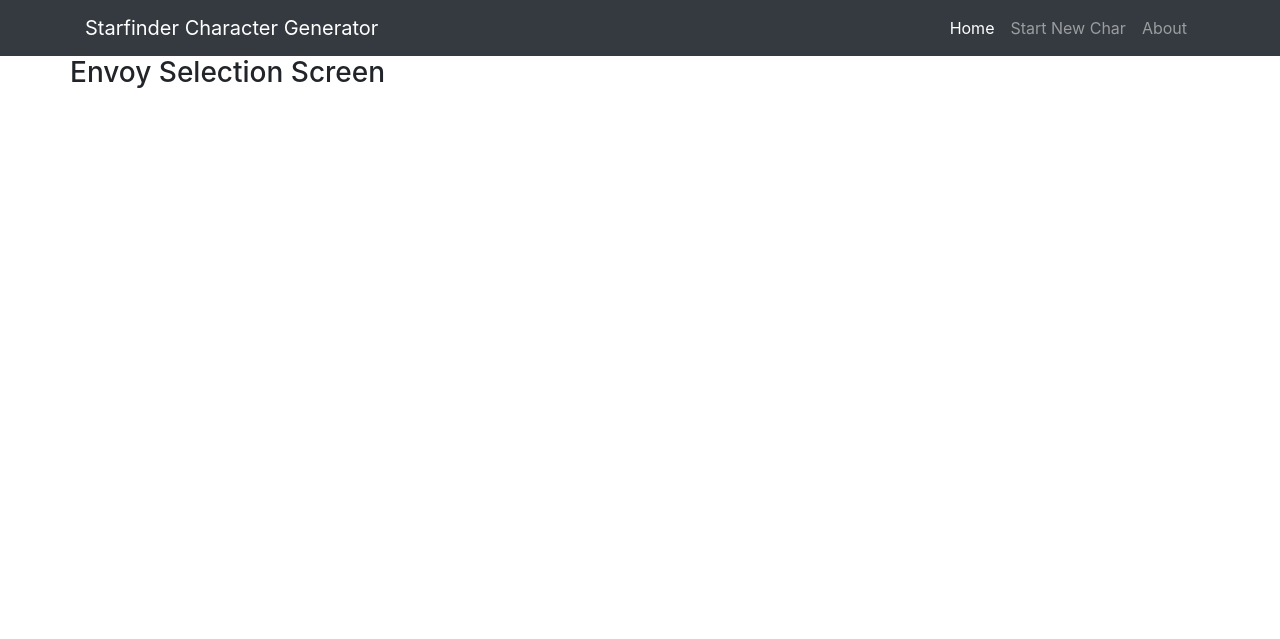
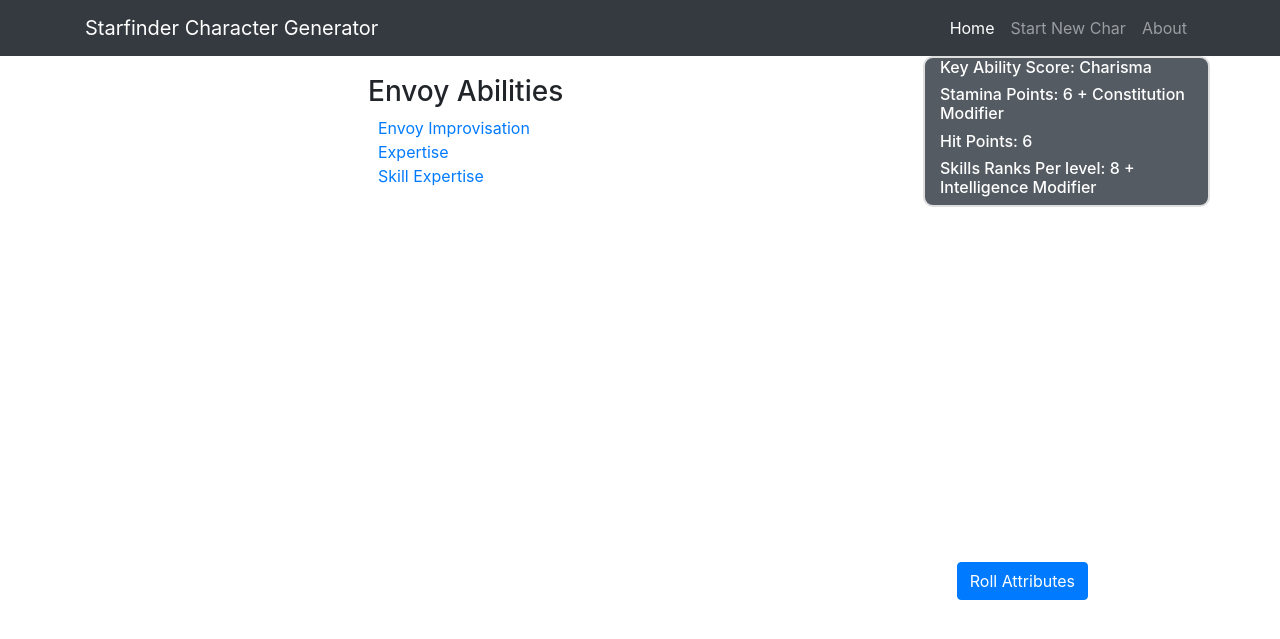
Before and after one commit to r3xd3l0r14n/charSheetCreateWeb, a Flask app: page /charSelectionEnvoy in a window 1280 px wide. Shown: the top 639 px of the page. Run offline with Flask 2, Linux system fonts and the light colour scheme; some libraries are stand-ins or nearby versions.

Commit message:
v0.3 One character selection (Envoy) page working and rolling attributes page added. Cleanup of JSON files.

```diff
--- a/app/character.py
+++ b/app/character.py
@@ -17,15 +17,18 @@
     def setClass(self, cls):
         self.cls = cls
 
+    def setImprovs(self, v):
+        self.improvs = v
+
     def createPDF(self):
         packet = io.BytesIO()
         # create a new PDF with Reportlab
         can = canvas.Canvas(packet, pagesize=letter)
-        can.drawString(155, 753, self.name) #Draw the name on the top
-        can.drawString(215, 731, self.race) #Draw our character race on the sheet
-        can.drawString(165, 710, self.gender) #Draw gender
-        can.drawString(20, 730, self.charClass) #Draw Class
-        can.drawString(315, 730, self.theme) #Theme
+        can.drawString(155, 753, self.name)  # Draw the name on the top
+        can.drawString(215, 731, self.race)  # Draw our character race on the sheet
+        can.drawString(165, 710, self.gender)  # Draw gender
+        can.drawString(20, 730, self.charClass)  # Draw Class
+        can.drawString(315, 730, self.theme)  # Theme
         can.save()
 
         # move to the beginning of the StringIO buffer
--- a/app/json/classes/envoy.json
+++ b/app/json/classes/envoy.json
@@ -1,5 +1,65 @@
 {
-  "Envoy": {
-    "FlavText": "You make your way in the universe with a charming smile, quick wit, and keen sense of self-preservation, and excel at letting others to do what you want. You might be a trickster, hustler, or con artist, or you might serve as an actor, ambassador, or businessperson, paving the way for negotiation through kind words or the occasional dirty trick. You are often the group’s strategist, using your quick wit and tactical acumen to push your friends to greater heights. You may also be skilled in diplomacy, serving as the face for a starship crew, talking your way into restricted systems or gaining audiences"
+  "FlavText": "You make your way in the universe with a charming smile, quick wit, and keen sense of self-preservation, and excel at letting others to do what you want. You might be a trickster, hustler, or con artist, or you might serve as an actor, ambassador, or businessperson, paving the way for negotiation through kind words or the occasional dirty trick. You are often the group’s strategist, using your quick wit and tactical acumen to push your friends to greater heights. You may also be skilled in diplomacy, serving as the face for a starship crew, talking your way into restricted systems or gaining audiences",
+  "keyScore": "Charisma",
+  "spT": "6 + Constitution Modifier",
+  "sp" : "6",
+  "hp": "6",
+  "sRanksT": "8 + Intelligence Modifier",
+  "sRanks" : "8",
+  "cSkills": [
+    "Acrobatics",
+    "Athletics",
+    "Bluff",
+    "Computers",
+    "Culture",
+    "Diplomacy",
+    "Disguise",
+    "Engineering",
+    "Intimidate",
+    "Medicine",
+    "Perception",
+    "Piloting",
+    "Profession",
+    "Sense Motive",
+    "Sleight of Hand",
+    "Stealth"
+  ],
+  "aProf": "Light Armor",
+  "wProf": [
+    "Basic Melee",
+    "Grenades",
+    "Small Arms"
+  ],
+  "1": {
+    "bab": "0",
+    "fSave": "0",
+    "rSave": "2",
+    "wSave": "2",
+    "abilities": {
+      "EnvoyImprovisation" : {
+        "title" : "Envoy Improvisation",
+        "flavText" : "As you gain experience, you learn envoy improvisations—little tricks that bolster allies, confound enemies, or change the ebb and flow of battle using guile, inspiration, or luck. You learn your first envoy improvisation at 1st level, and you learn an additional improvisation at 2nd level and every 2 levels thereafter. If an improvisation allows you to grant an effect to an ally, you cannot grant yourself that effect unless the improvisation states otherwise. If an envoy improvisation allows a saving throw to resist its effects or requires an enemy to attempt a skill check, the DC is equal to 10 + half your envoy level + your Charisma modifier. Some envoy improvisations are language-dependent, mindaffecting, sense-dependent, or some combination of any or all of these."
+      },
+      "Expertise" : {
+        "title" : "Expertise",
+        "flavText" : "You are an expert at dealing with challenges that test your skills, be the challenges social or otherwise. At 1st level, when attempting a Sense Motive check, you can roll 1d6 (your expertise die) and add the result of the roll to your check as an insight bonus. You can use this and other expertise abilities as long as you have at least 1 Resolve Point remaining. At 5th level, anytime you roll your expertise die, you gain a +1 bonus to the result. At 9th, 17th, and 20th levels, this bonus increases by 1. At 13th level, you roll 1d8 as your expertise die instead of 1d6. Beginning at 9th level, you have even greater expertise with skills to which you can add your expertise die that you have also selected with the Skill Focus feat. For each such skill, once per day when rolling your expertise die to add to that skill, you may roll the expertise die twice and take the better of the two results."
+      },
+      "SkillExpertise" : {
+        "title" : "Skill Expertise",
+        "flavText" : "At 1st level and every 4 levels thereafter, you can use expertise with one additional class skill. You must have at least 1 rank in a skill to select it, and it must come from the following list: Bluff (Cha), Computers (Int), Culture (Int), Diplomacy (Cha), Disguise (Cha), Engineering (Int), Intimidate (Cha), and Medicine (Int)."
+      }
+    },
+    "improvs" : {
+      "1": {
+        "title" : "Clever Feint",
+        "value" : "clFeint",
+        "text" : "As a standard action you can fake out an enenmy within 60 feet, making that enemy open to your attacks. Attempt a Bluff check with the same DC as a check to feint against that enemy (though this isn't a standard check to feint, so Improved Feint and Greater Feint don't apply). Even if you fail, that enemy is flat-footed against your attacks until the end of your next turn. If you succeed, the enemy is also flat-footed against your allie's attacks until the end of your next turn. You can't use clever feint against a creature that lacks an Intellgience Score. At 6th level, you can spend 1 Resolve Point to treat a failed Bluff check for clever feint as if it were a success."
+      },
+      "2" : {
+        "title" : "Dispiriting Taunt",
+        "value" : "disTaunt",
+        "text" : "As a standard action you can taunt an enemy within 60 feet. Attempt an Intimidate Check with the same DC as a check to demoralize that enemy (thought this isn't a check to demoralize, so you can't use abilities that would apply to a demoralization attempt, like the rattling presence expertise talent). If you fail, that enemy is off-target until the end of your next turn. If you succeed, that enemy is instead shaken until the end of your next turn. This is an emotion and fear effect. At 6th level you can spend 1 resolve point to trat a fialed intimidate check for dispiriting taunt as if it were a success."
+      }
+    }
   }
 }
--- a/app/routes.py
+++ b/app/routes.py
@@ -44,9 +44,13 @@
         return redirect(url_for(s))
     return render_template('charClass.html', title="Pick A Class")
 
-
-@app.route('/charSelectionEnvoy')
+#Character Ability Description and Selection Screens
+@app.route('/charSelectionEnvoy', methods=['GET', 'POST'])
 def charSelEnvoy():
+    if request.method == 'POST':
+        v = request.form['sel1']
+        char.setImprovs(v)
+        return redirect(url_for('rollAttrib'))
     return render_template('classSel/charSelEnvoy.html', title="Envoy")
 
 @app.route('/charSelectionMechanic')
@@ -73,7 +77,12 @@
 def charSelOperative():
     return render_template('classSel/charSelOperative.html', title="Operative")
 
+#Rolling Attributes screen
+@app.route('/rollAttrib')
+def rollAttrib():
+    return render_template('rollAttrib.html', title='Roll Attributes')
 
+#Final Screen to show the pdf Files
 @app.route('/show/static-pdf')
 def show_static_pdf():
     return send_file('destination.pdf', mimetype='application/pdf', attachment_filename='file.pdf')
@@ -96,5 +105,7 @@
     char.setClass(charCls)
     with open(charClsJson, 'rb') as file:
         charClsFile = json.load(file)
-    if charClsFile[charCls]:
+    if charCls == "Envoy":
         return jsonify(charClsFile)
+    elif charClsFile[charCls]:
+        return jsonify(charClsFile)
--- a/app/static/css/style.css
+++ b/app/static/css/style.css
@@ -15,3 +15,17 @@
     min-height: 53px;
     align-items: center;
 }
+.spHp-container {
+    border: 2px solid #DEDEDE;
+    background-color: #545b62;
+    border-radius: 10px;
+    color: white;
+}
+.ab-text {
+    padding: 10px;
+}
+.ab-button {
+    position: fixed;
+    bottom: 25%;
+    right: 15%;
+}
--- a/app/templates/charClass.html
+++ b/app/templates/charClass.html
@@ -39,7 +39,7 @@
             '/get_class/' + v.text(),
             function (data) {
                 $('#cls-header').text(v.text());
-                $('#cls-data').empty().append(data[v.text()]['FlavText'])
+                $('#cls-data').empty().append(data['FlavText'])
             }
         )
     });
--- a/app/templates/classSel/charSelEnvoy.html
+++ b/app/templates/classSel/charSelEnvoy.html
@@ -1,4 +1,58 @@
 {% extends "base.html" %}
 {% block content %}
-<h3>Envoy Selection Screen</h3>
+<div class="container">
+    <div class="row">
+        <div class="col align-self-start"></div>
+        <div class="col-6 align-self-center">
+            <form action="{{ url_for('charSelEnvoy') }}" method="post"><h3>Envoy Abilities</h3>
+                <div id="abs">
+                </div>
+                <button type="submit" class="btn btn-primary ab-button" id="nextPage">Roll Attributes</button>
+            </form>
+        </div>
+        <div class="col align-self-start spHp-container">
+            <h6 id="keyScore">Key Ability Score: </h6>
+            <h6 id="sp">Stamina Points: </h6>
+            <h6 id="hp">Hit Points: </h6>
+            <h6 id="sRanks">Skills Ranks Per level: </h6>
+        </div>
+    </div>
+
+</div>
+
+<script>
+    $(document).ready(function () {
+        $.getJSON(
+            '/get_class/Envoy', function (data) {
+                $('#keyScore').append(data['keyScore']);
+                $('#sp').append(data['spT']);
+                $('#hp').append(data['hp']);
+                $('#sRanks').append(data['sRanksT']);
+                let i = 0;
+                for (key in data['1']['abilities']) {
+                    if (data['1']['abilities'].hasOwnProperty(key)) {
+                        let e = '<a class="ab-text" id="newID01" data-toggle="collapse" href="#EnvoyImprovisation" role="button" aria-expanded="false" aria-controls="collapseExample">Link With HREF</a><br></div>';
+                        let h = '<div class="collapse" id="newID02"><div class="card card-body" id="newID03"></div>';
+                        let t = data['1']['abilities'][key];
+                        $('#abs').append(e).append(h);
+                        $('#newID01').attr('href', "#" + key).attr('id', key + "H");
+                        $('#newID02').attr('id', key);
+                        $('#newID03').attr('id', key + "T");
+                        $("#" + key + "H").empty().append(t['title']);
+                        $("#" + key + "T").empty().append(t['flavText']);
+                        i++;
+                    }
+                }
+                $('#EnvoyImprovisationT').append('<br><label for="sel1">Select a 1st level Improvisation</label><select class="form-control" id="sel1" name="sel1"></select>');
+                $.each(data['1']['improvs'], function (item) {
+                    let bar = data['1']['improvs'][item];
+                    $("#sel1").append($('<option/>', {
+                        value: bar['value'],
+                        text: bar['title']
+                    }));
+                })
+            }
+        )
+    })
+</script>
 {% endblock %}
--- /dev/null
+++ b/app/templates/rollAttrib.html
@@ -0,0 +1,4 @@
+{% extends "base.html" %}
+{% block content %}
+I'm Ready to roll some attributes
+{% endblock %}
```
